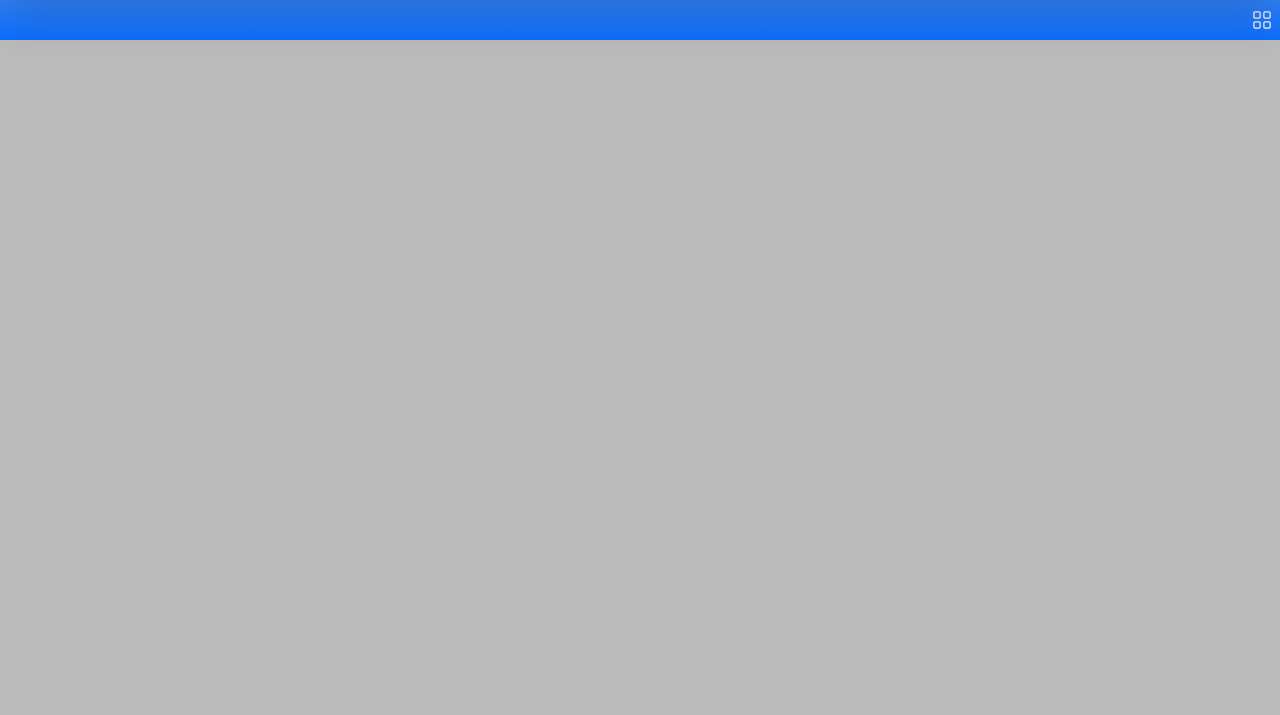
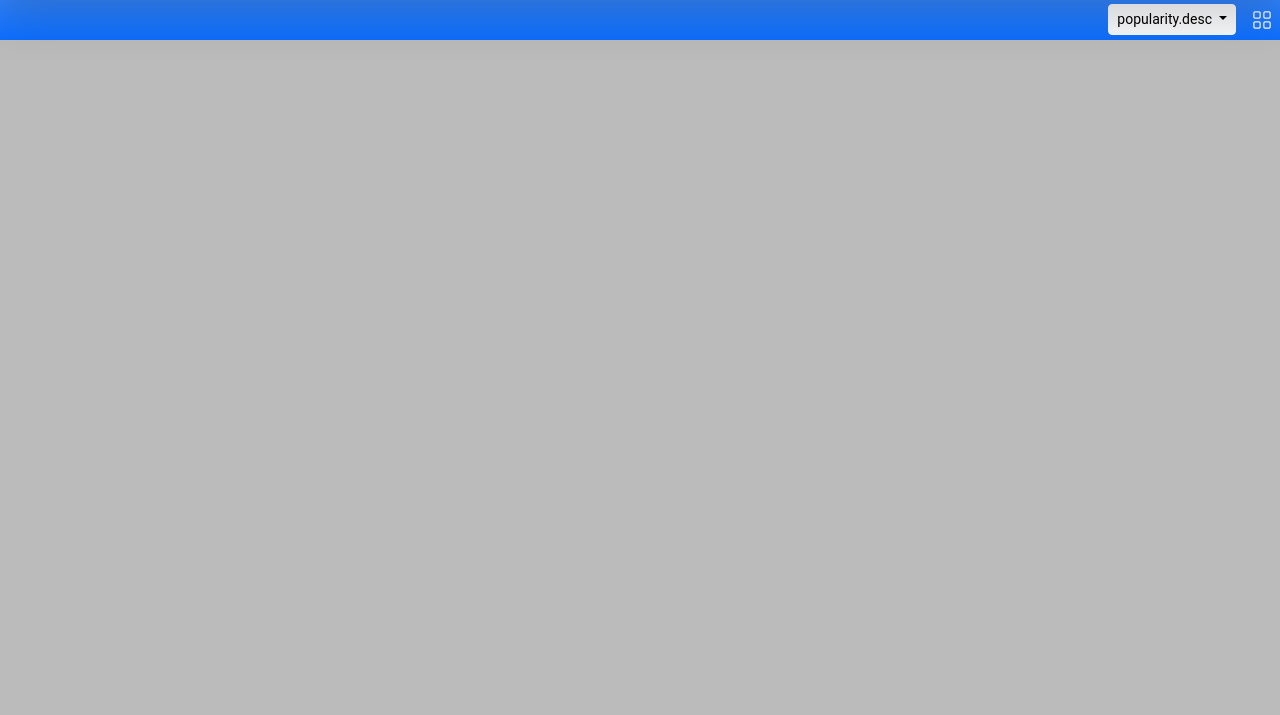
Before and after one commit to striderskynet/showly, a PHP site: page / in a window 1280 px wide. Shown: the part 76-791 px from the top of the page. Run offline with PHP 8.4, Linux system fonts and the light colour scheme; some libraries are stand-ins or nearby versions.

Commit message:
Added sort button in hot/new shows

```diff
--- a/index.htm
+++ b/index.htm
@@ -43,6 +43,7 @@
             <a class="navbar-brand text-white" href="#">Showly</a>
                 <button class="navbar-toggler" type="button" data-bs-toggle="collapse" data-bs-target="#navbarSupportedContent" aria-controls="navbarSupportedContent" aria-expanded="false" aria-label="Toggle navigation">
                 <span class="">
+
                     <i data-mode="blocks" class="text-white bi bi-list"></i>
                 </span>
             </button>
@@ -64,6 +65,14 @@
     <div class="breadcrumb-nav bg-primary d-flex flex-row-reverse bg-gradient">
         <ol class="breadcrumb">
             <!--<h2 class="mt-2"><i data-mode="rows" class="bi bi-list me-2"></i></h2>-->
+            <div id="sorting_dropdown" class="dropdown">
+                <button class="btn btn-sm btn-light dropdown-toggle me-3 mt-1" type="button" data-bs-toggle="dropdown" aria-expanded="false">
+                popularity.desc
+                </button>
+                <ul class="dropdown-menu">
+                    <li><a class="dropdown-item"></a></li>
+                </ul>
+            </div>
             <h2 class="mt-2"><i data-mode="blocks" class="bi bi-grid me-2"></i></h2>
         </ol>
     </div>
--- a/main.js
+++ b/main.js
@@ -11,6 +11,25 @@ let showlist = Array();
 let container_width = Number(getComputedStyle(document.documentElement).getPropertyValue('--cardWidth').replace("px", ""));
 let container_height= Number(getComputedStyle(document.documentElement).getPropertyValue('--cardHeight').replace("px", ""));
 let requestTimer = true;
+
+let active_sorting = "popularity.desc";
+let existing_sorting = [
+    "popularity.asc",
+    "popularity.desc",
+    "revenue.asc",
+    "revenue.desc",
+    "primary_release_date.asc",
+    "primary_release_date.desc",
+    "vote_average.asc",
+    "vote_average.desc",
+    "vote_count.asc",
+    "vote_count.desc"
+]
+
+    const dropdown = $("#sorting_dropdown");
+    const dd_button = $("#sorting_dropdown > button");
+    const dd_menu = $("#sorting_dropdown > .dropdown-menu");
+    const dd_item = $("#sorting_dropdown > .dropdown-menu li").clone(); $("#sorting_dropdown > .dropdown-menu li").remove();
 
 let toast_config = {
     position: `topCenter`,
@@ -65,6 +84,8 @@ const infinityScroll = () => {
             page++;
 
             let url = window.location.href.split("#");
+            if (url[1].split(":")[1])  url[1] = url[1].split(":")[0];
+
             switch (url[1]) {
                 case "/trending":
                     loadTrendingShows(true);
@@ -113,7 +134,7 @@ function formatShow (show) {
     "</div></div>"
     );
 
-    return container;s
+    return container;
 }
 
 $('#main_search').on("select2:select", function(e) {
@@ -152,7 +173,7 @@ const loadShowsfromDB = async (display = true) => {
 const loadTrendingShows = async (reload = false) => {
     if (!reload)  $(".hero-container").html(copy_loader.html());
     //fetch('https://api.themoviedb.org/3/tv/popular?language=en-US&page=1', tmdb_options)
-    fetch(`https://api.themoviedb.org/3/trending/tv/week?language=en-US&page=${page}`, tmdb_options)
+    fetch(`https://api.themoviedb.org/3/trending/tv/week?language=en-US&page=${page}&sort_by=${active_sorting}`, tmdb_options)
     .then(response => response.json())
     .then(async response => {
         database = await loadShowsfromDB(false);
@@ -188,7 +209,9 @@ async function loadHotShows(reload = false){
     weekAgo = joinDate(weekAgo, dateFormat, "-");
     // = "2023-6-10";
 
-    fetch(`https://api.themoviedb.org/3/discover/tv?first_air_date.gte=${weekAgo}&include_adult=false&include_null_first_air_dates=false&language=en-US&page=${page}&sort_by=popularity.desc&with_origin_country=US&with_original_language=en`, tmdb_options)
+
+    let uri = `https://api.themoviedb.org/3/discover/tv?first_air_date.gte=${weekAgo}&include_adult=false&include_null_first_air_dates=false&language=en-US&page=${page}&sort_by=${active_sorting}&with_origin_country=US&with_original_language=en`;
+    fetch(uri, tmdb_options)
     .then(response => response.json())
     .then(async response => {
         database = await loadShowsfromDB(false);
@@ -245,6 +268,7 @@ const createCard = (data, add = false, ret = false) => {
     $(nc).attr("id", "show-" + data.id);
 
     if (cardNum % 10 == 0 && data.backdrop_path) {
+
         $(nc).css("width", ( $(".main-container").width() * 3 ) + "px");
         $('img', nc).attr("src", image_path_500 + data.backdrop_path);
     } else {
@@ -374,10 +398,45 @@ const noShowsInDatabase = () => {
     iziToast.info(toast_config);
 }
 
+const loadSortDropdown = () => {
+    const url = window.location.href.split("#");
+
+    if(!url[1].includes("/hot")) {
+        dropdown.hide();
+        return false;
+    }
+
+    let route = url[1];
+    if (url[1].split(":")[1]) {
+        route = url[1].split(":")[0];
+        active_sorting = url[1].split(":")[1];
+    }
+
+    dropdown.show();
+    dd_menu.html("");
+
+    existing_sorting.map(el => {
+        dd_item.children("a").removeClass("active");
+        let asc_desc = el.split(".");
+
+        if (el == active_sorting) dd_button.html(el), dd_item.children("a").addClass("active");
+        dd_item.children("a").html(asc_desc[0]).attr("href", `#${route}:${el}`);
+
+        if (asc_desc[1] == "asc") dd_item.children("a").prepend($(`<i class="bi bi-arrow-up me-3 text-success"></i>`));
+        else dd_item.children("a").prepend($(`<i class="bi bi-arrow-down me-3 text-success"></i>`));
+
+        dd_menu.append(dd_item.clone());
+       // console.log(el);
+    })
+    //console.log(dropdown,dd_button,dd_menu,dd_item);
+}
+
 $( document ).ready(function(){
     loadShowsfromDB(false);
+    loadSortDropdown();
     //
     let url = window.location.href.split("#");
+    if (url[1].split(":")[1])  url[1] = url[1].split(":")[0];
 
     switch(url[1]) {
         case "": case undefined: default:
@@ -402,8 +461,11 @@ window.addEventListener('hashchange', function(e){
     cardNum = 1;
     $(window).off("scroll", infinityScroll);
     loadShowsfromDB(false);
+    loadSortDropdown();
 
     let url = e.newURL.split("#");
+    if (url[1].split(":")[1])  url[1] = url[1].split(":")[0];
+
     switch(url[1]) {
         case "": default:
             setPageTitle(lang[lg]["menu_myshows"]);
--- a/style.css
+++ b/style.css
@@ -67,8 +67,6 @@ body {
         bottom: 0px;
         opacity: 0;
         position: absolute;
-        font-size: 8px;
-        line-gap-override: 0px;
         text-align: center;
     }
 
@@ -127,8 +125,8 @@ body {
     }
 
     .hero-container.blocks .main-container{
-        max-width: var(--cardWidth);
-        min-width: calc( var(--cardWidth) * 0.85 );
+        width: var(--cardWidth);
+        width: calc( var(--cardWidth) * 0.85 );
         height: var(--cardHeight);
         margin: var(--cardMargin);
     }
@@ -203,15 +201,21 @@ body {
 
     .hero-container.blocks .main-container .ticket__movie-title{
         display: block;
-        font-size: 1rem;
+        font-size: 1.2em;
+        height: 1lh;
         text-align:left;
         padding: 5px 10px 0px 10px;
+        overflow: hidden;
+        -o-text-overflow: ellipsis;
+        text-overflow: ellipsis;
     }
 
     .hero-container.blocks .main-container .ticket__movie-episodedata{
+        margin-top: 5px;
         display: block;
         text-align:left;
-        color: #aaa;
+        color: #777;
+        font-weight: bolder;
         text-align: center;
     }
 
@@ -385,7 +389,7 @@ footer {
     height: 100%;
     overflow: hidden;
     -o-text-overflow: ellipsis;
-    text-overflow: ellipsis;
+    text-overflow:ellipsis;
     color: #fff;
     z-index: 4;
 }
```
